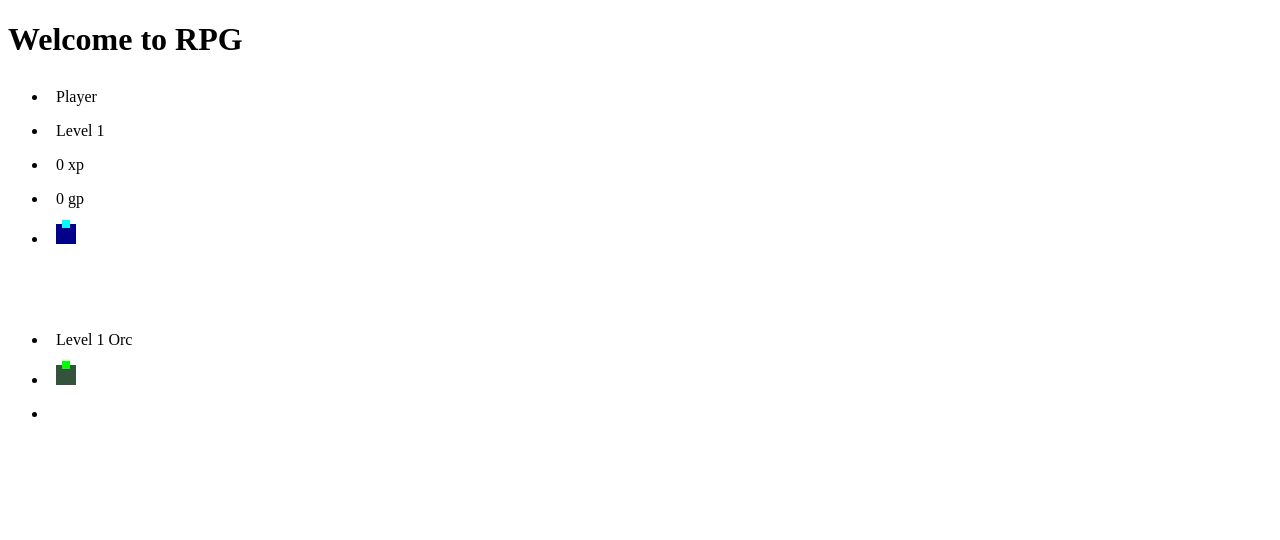
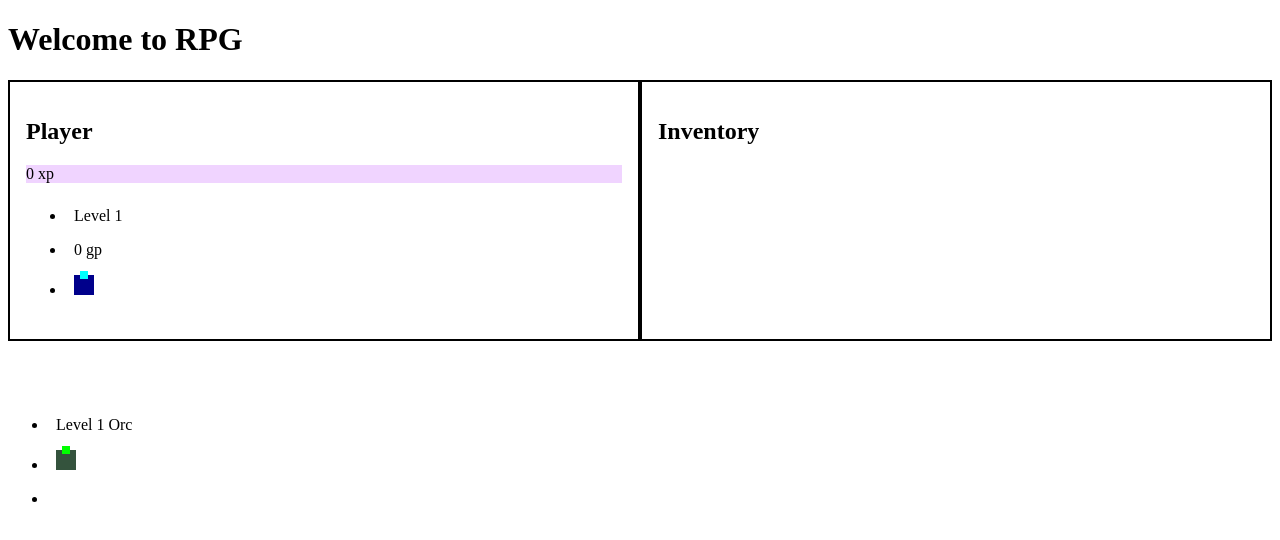
Before and after one commit to centaurreader/rpg, a plain HTML site: page index.html in a window 1280 px wide. Drawn offline with Linux system fonts and the light colour scheme.

Commit message:
Update index.html
add xp bar. display inventory

```diff
--- a/index.html
+++ b/index.html
@@ -5,6 +5,17 @@
     <meta name="viewport" content="width=device-width, initial-scale=1.0">
     <title>RPG</title>
     <style>
+      ::-webkit-scrollbar {
+        -webkit-appearance: none;
+        width: 7px;
+      }
+
+      ::-webkit-scrollbar-thumb {
+        border-radius: 4px;
+        background-color: rgba(0, 0, 0, .5);
+        box-shadow: 0 0 1px rgba(255, 255, 255, .5);
+      }
+
       li { padding: 8px; }
       #player {
         position: relative;
@@ -42,17 +53,61 @@
       }
       .attack { visibility: hidden; }
       .attack-lit { visibility: visible; }
+
+      .player_area {
+        display: flex;
+      }
+
+      .section {
+        border: 2px solid black;
+        flex: 1;
+        padding: 1rem;
+      }
+
+      #xp {
+        z-index: 2;
+      }
+      .xp_bar {
+        display: flex;
+        background: rgba(180,40,255,0.2);
+        position: relative;
+      }
+      .xp_status {
+        background: rgba(180,40,255, 1);
+        width: 0;
+        position: absolute;
+        top: 0;
+        bottom: 0;
+        transition: width .125s;
+      }
+
+      #inventory {
+        max-height: 8rem;
+        overflow-y: scroll;
+      }
     </style>
   </head>
   <body>
     <h1>Welcome to RPG</h1>
-    <ul>
-      <li>Player</li>
-      <li id="level">Level 1</li>
-      <li id="xp">0 xp</li>
-      <li><span id="gp">0 gp</span></li>
-      <li><span id="player"></span></li>
-    </ul>
+    <div class="player_area">
+      <diV class="section">
+        <h2>Player</h2>
+        <div class="xp_bar">
+          <div id="xp_status" class="xp_status"></div>
+          <span id="xp">0 xp</span>
+        </div>
+        <ul>
+          <li id="level">Level 1</li>
+          <li><span id="gp">0 gp</span></li>
+          <li><span id="player"></span></li>
+        </ul>
+      </diV>
+      <div class="section">
+        <h2>Inventory</h2>
+        <ul id="inventory">
+        </ul>
+      </div>
+    </div>
     <ul><li id="attack" class="attack">⚡</li></ul>
     <ul>
       <li>Level 1 Orc</li>
@@ -61,10 +116,12 @@
     </ul>
     <script>
       const xp = document.getElementById('xp');
+      const xpStatusEl = document.getElementById('xp_status');
       const level = document.getElementById('level');
       const enemy = document.getElementById('enemy');
       const attack = document.getElementById('attack');
       const loot = document.getElementById('loot');
+      const inventory = document.getElementById('inventory');
       const gp = document.getElementById('gp');
       function onAttack() {
         attack.classList.add('attack-lit');
@@ -73,7 +130,15 @@
       enemy.addEventListener('touchstart', onAttack);
       function onLoot(itemName) {
           loot.innerHTML = `Dropped: ${itemName}`;
-          setTimeout(() => { loot.innerHTML = ''; }, 2000);
+          setTimeout(() => {
+            loot.innerHTML = '';
+            addInventoryItem(itemName);
+          }, 2000);
+      }
+      function addInventoryItem(itemName) {
+        const itemEl = document.createElement('li');
+        itemEl.innerText = itemName;
+        inventory.appendChild(itemEl);
       }
       const lootTable = [
           [
@@ -141,6 +206,7 @@
           ? 0
           : currentXp + 1;
         xp.innerHTML = `${newXp} xp`;
+        xpStatusEl.setAttribute('style', `width: ${newXp / .1}%`);
         const currentLevel = parseInt(level.innerHTML.split(' ')[1], 10);
         const newLevel = newXp === 0
           ? currentLevel + 1
```
